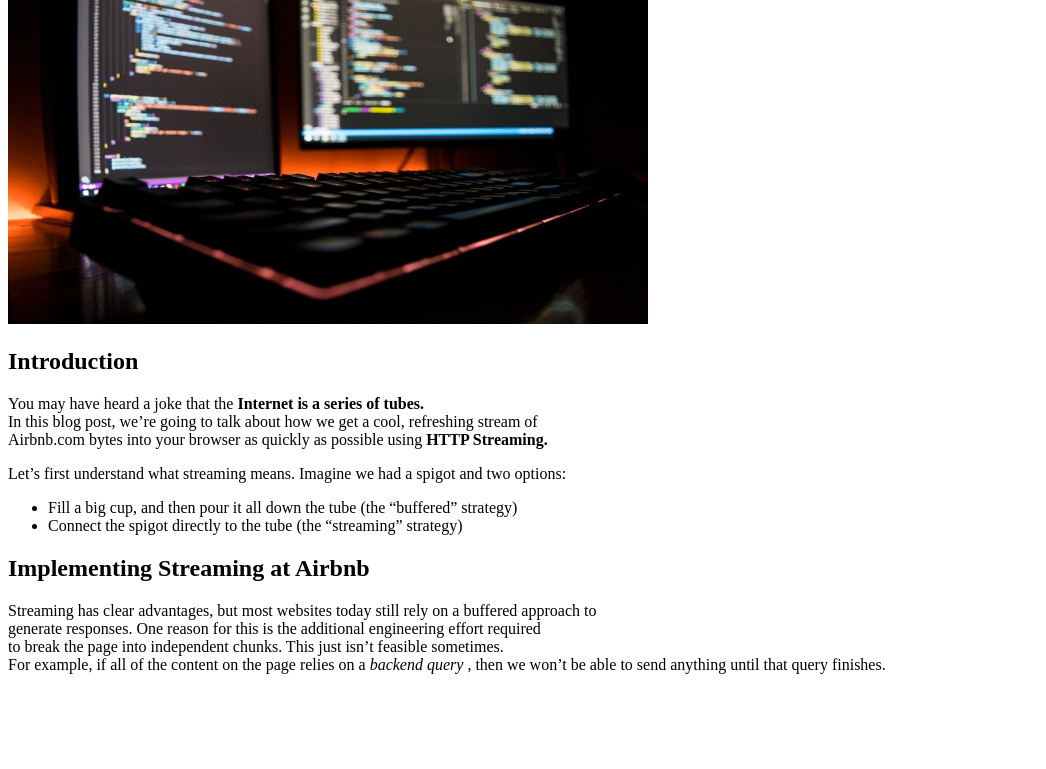
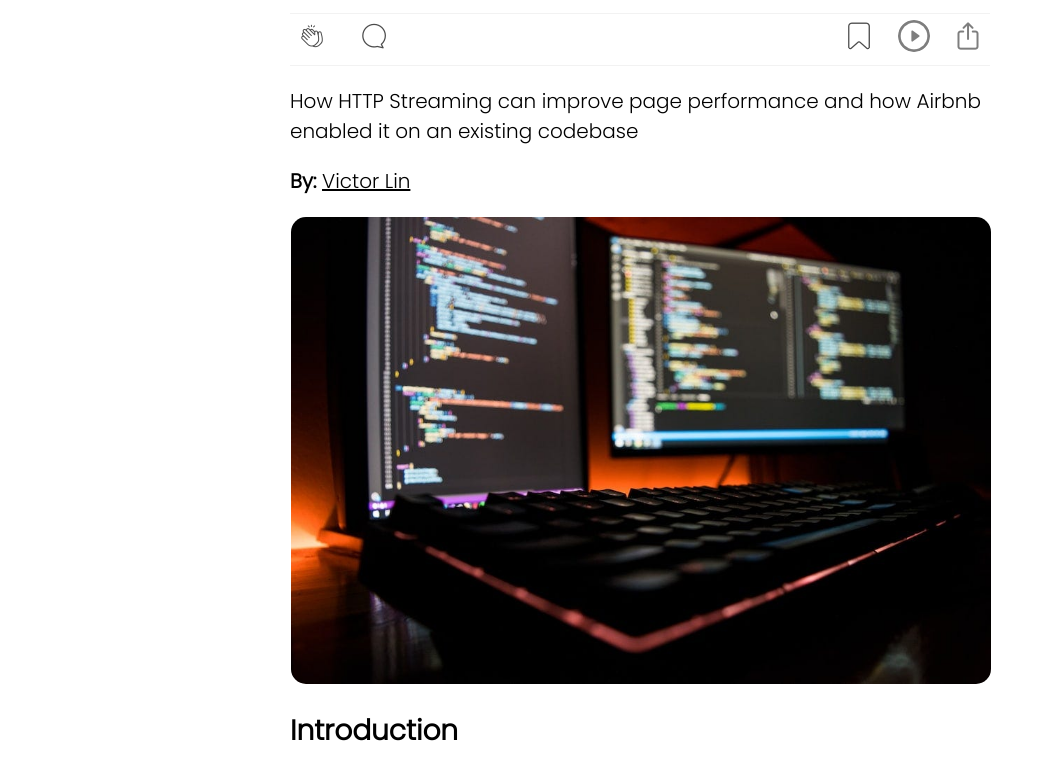
Before and after one commit to iSubhamMani/Medium_Article_Clone, a plain HTML site: page index.html in a window 1280 px wide. Shown: the part 184-953 px from the top of the page, without its empty margins (0-1046 px from the left). Before the commit the page ends 874 px from the top, so only its background shows below. Drawn offline with Linux system fonts and the light colour scheme.

Commit message:
Add Styles

```diff
--- a/index.html
+++ b/index.html
@@ -3,25 +3,42 @@
     <head>
         <meta charset="UTF-8">
         <title>Improving Performance with HTTP Streaming</title>
+        <link rel="stylesheet" href="./style.css">
     </head>
 
     <body>
-        <h1>Improving Performance with HTTP Streaming</h1>
-        <p>How HTTP Streaming can improve page performance and how Airbnb enabled it on an existing codebase</p>
-        <p>
+        <div class="root">
+            <div class="post-header">
+                <h1 class="post-title">Improving Performance with HTTP Streaming</h1>
+
+                <div class="post-header-links">
+                    <div class="post-header-links-left">
+                        <a href="#" class="img-clap"><img src="./images/clap.png" alt=""></a>
+                        <a href="#" class="img-comments"><img src="./images/comments.png" alt="" ></a>
+                    </div>
+
+                    <div class="post-header-links-right">
+                        <a href="#" class="img-ribbon"><img src="./images/ribbon.png" alt=""></a>
+                        <a href="#" class="img-play"><img src="./images/play-button.png" alt="" ></a>
+                        <a href="#" class="img-share"><img src="./images/share.png" alt="" ></a>
+                    </div>
+
+                </div>
+                <p class="post-about">How HTTP Streaming can improve page performance and how Airbnb enabled it on an existing codebase</p>
+                <p class="post-author">
                     <strong>By:</strong> <a href="https://www.linkedin.com/in/victorhlin/" target="_blank">Victor Lin</a>
                 </p>
+            </div>
 
-        <p>
-            <img src="./images/placeholder-image.jpg" width="640" height="360" alt="HTTP Streaming">
-        </p>
+            <div class="post-image-1">
+                <img src="./images/placeholder-image.jpg" alt="Placeholder Image">
+            </div>
 
-        <h2>Introduction</h2>
+            <div class="post-text">
+                <h1>Introduction</h1>
                 <p>You may have heard a joke that the <strong>Internet is a series of tubes.</strong>
-            <br>
                     In this blog post, we’re going to talk about how we get a cool,
                     refreshing stream of
-            <br>
                     Airbnb.com bytes into your browser as quickly as
                     possible using <strong>HTTP Streaming.</strong>
                     <p>
@@ -33,15 +50,28 @@
                     </p>
                 </p>
 
-        <h2>Implementing Streaming at Airbnb</h2>
+                <h1>Implementing Streaming at Airbnb</h1>
                 <p>
                     Streaming has clear advantages, but most websites today still rely on a buffered approach to
-            <br>
                     generate responses. One reason for this is the additional engineering effort required
-            <br>
                     to break the page into independent chunks. This just isn’t feasible sometimes.
-            <br>
                     For example, if all of the content on the page relies on a <i>backend query</i> , then we won’t be able to send anything until that query finishes.
                 </p>
+                <p>
+                    However, there’s one use case that’s universally applicable.
+                    We can use streaming to reduce network waterfalls. This term refers to when one network request triggers another, resulting in a cascading series of sequential requests.
+                    This is easily visualized in a tool like Chrome’s Waterfall:
+                </p>
+                <div class="post-image-2">
+                    <img src="./images/chrome-waterfall.jpg" alt="Chrome Waterfall">
+                </div>
+                <p class="waterfall-img-description">Chrome Network Waterfall illustrating a cascade of sequential requests</p>
+                <p>
+                    Most web pages rely on external JavaScript and CSS files linked within the HTML, resulting in a network waterfall — downloading the HTML triggers JavaScript and CSS downloads. As a result,
+                    it’s a best practice to place all CSS and JavaScript tags near the beginning of the HTML in the <head> tag. This ensures that the browser sees them earlier.
+                    With streaming, we can reduce this delay further, by sending that portion of the <head> tag first.
+                </p>
+            </div>
+        </div>
     </body>
 </html>
--- a/style.css
+++ b/style.css
@@ -1,3 +1,14 @@
+@font-face {
+    font-family: poppins;
+    src: url(./fonts/Poppins-Light.ttf);
+    font-style: normal;
+    font-weight: 100;
+}
+
+*{
+    font-family: poppins;
+}
+
 body{
     margin: 0;
     padding: 0;
@@ -5,11 +16,65 @@ body{
 
 .root{
     width: 700px;
-    margin-right: auto;
-    margin-left: auto;
+    margin: 50px auto;
 }
 
-.post-image-1 img{
+.post-title{
+    font-size: 40px;
+}
+
+p{
+    font-size: 20px;
+}
+
+.post-text h1{
+    font-size: 28px;
+}
+
+.post-image-1 img, .post-image-2 img{
     width: 700px;
     height: auto;
 }
+
+.post-header-links{
+    display: flex;
+    justify-content: space-between;
+    padding: 5px;
+    border-bottom: 1px solid #F2F2F2;
+    border-top: 1px solid #F2F2F2;
+}
+
+.clap-count, .comments-count{
+    text-decoration: none;
+}
+
+.img-comments{
+    margin-left: 24px;
+}
+
+.img-clap, .img-comments, .img-ribbon{
+    opacity: 0.7;
+}
+
+.post-header-links-right a{
+    padding-left: 16px;
+}
+
+.waterfall-img-description{
+    font-size: 13px;
+    color: #797999;
+    text-align: center;
+}
+
+.post-author a{
+    color: black;
+}
+
+img{
+    border: 1px solid white;
+    border-radius: 16px;
+}
+
+.img-share, .img-play{
+    opacity: 0.5;
+}
```
Also changed, not shown: fonts/Poppins-Light.ttf (added), images/clap.png (added), images/comments.png (added), images/play-button.png (added), images/ribbon.png (added), images/share.png (added). Lines whose indentation alone changed are shown as unchanged.
